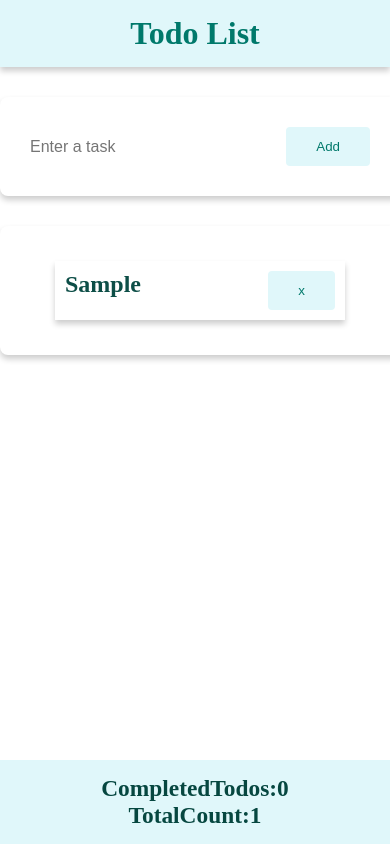
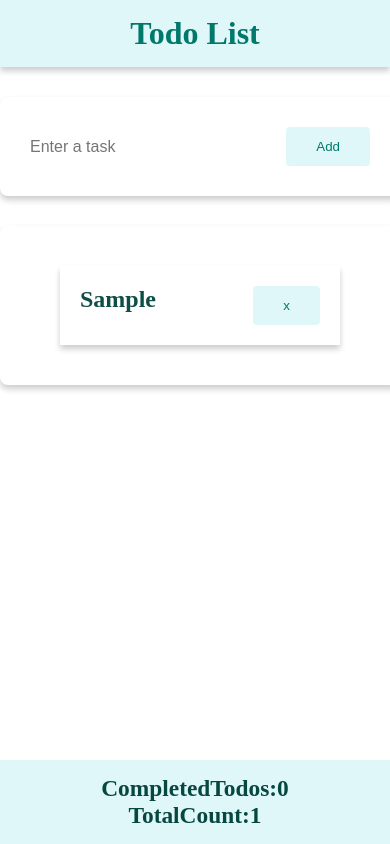
Before and after one commit to suruthiperumal12/React-TodoApp, a React (Vite) app: page / in a window 390 px wide. Both pictures are taken after typing "Sample" into the empty fields and a click on the button "Add". Built offline with nearby package versions, Linux system fonts and the light colour scheme.

Commit message:
modified files

```diff
--- a/src/components/todoitem.module.css
+++ b/src/components/todoitem.module.css
@@ -45,7 +45,7 @@
 
     .item {
         font-weight: 200px;
-        margin: 5px;
-        padding: 10px;
+        margin: 10px;
+        padding: 20px;
     }
 }
```
